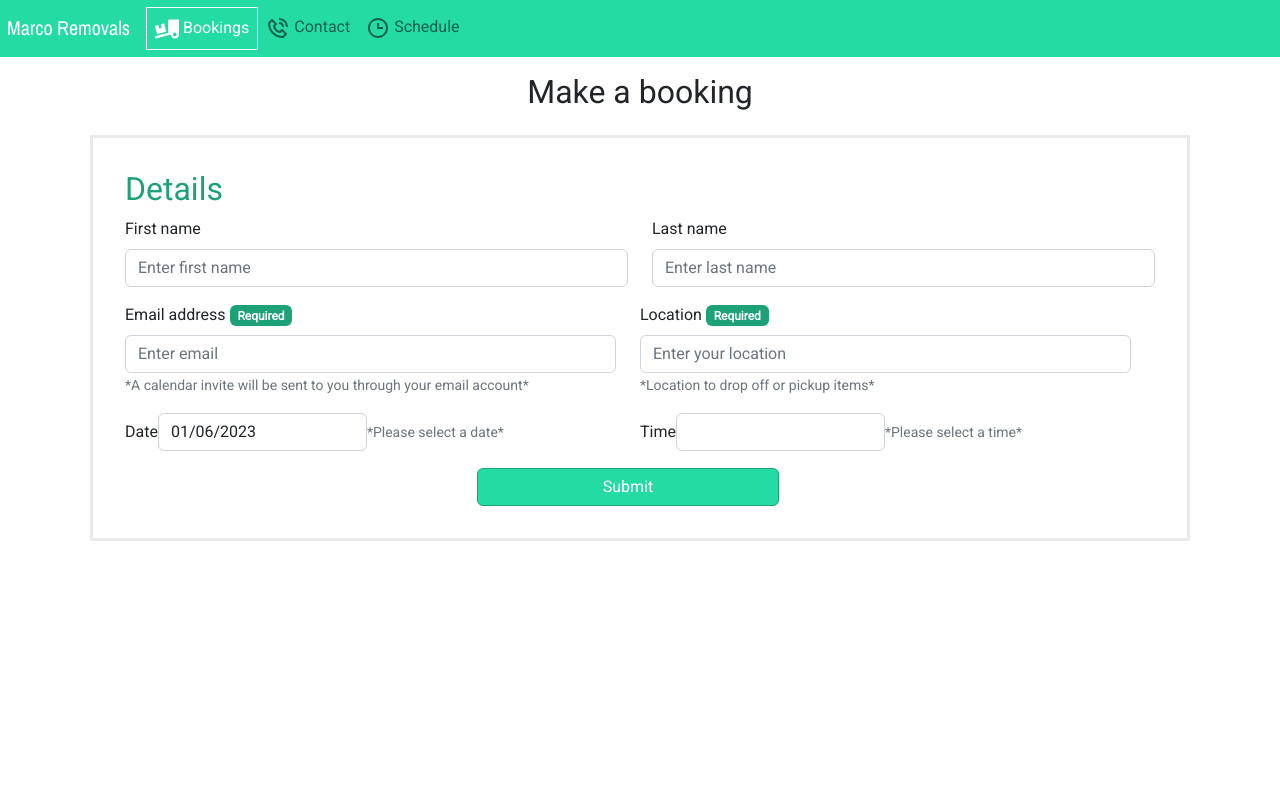
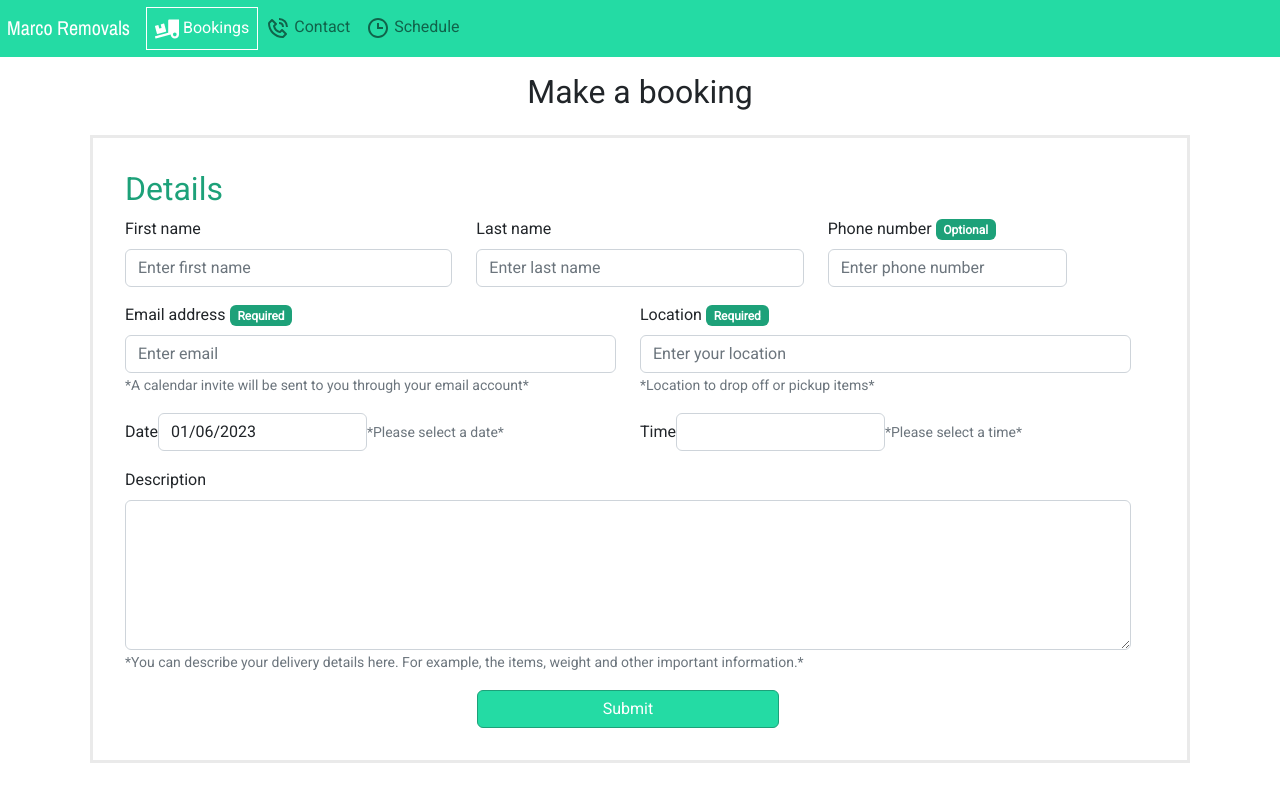
Before and after one commit to AbhikS847/marco-booking, a React (Create React App) app: page / in a window 1280 px wide. Built offline with nearby package versions, Linux system fonts and the light colour scheme.

Commit message:
date picker fixed

```diff
--- a/src/components/Booking.js
+++ b/src/components/Booking.js
@@ -10,30 +10,35 @@ const Booking = () => {
     const [startDate, setStartDate] = useState(Date.now());
     const [time, setTime] = useState('');
 
-
     return <div>
     <Container>
     <h2 className="text-center py-3">Make a booking</h2>
     <Form style={{padding:16, margin:8,border:'3px solid #eaeaea'}}>
     <Row style={{padding:16}}>
         <h2 style={{color:"#1da179"}}>Details</h2>
-        <Col xs={12} sm={6}>
+        <Col xs={12} sm={4}>
         <Form.Group className="mb-3" controlId="firstname">
         <Form.Label>First name</Form.Label>
         <Form.Control type="text" placeholder="Enter first name" />
       </Form.Group>
         </Col>
-        <Col xs={12} sm={6}>
+        <Col xs={12} sm={4}>
         <Form.Group className="mb-3" controlId="lastname">
         <Form.Label>Last name</Form.Label>
         <Form.Control type="text" placeholder="Enter last name" />
+      </Form.Group>
+        </Col>
+        <Col xs={12} sm={3}>
+        <Form.Group className="mb-3" controlId="phonenumber">
+        <Form.Label>Phone number <Badge bg="primary">Optional</Badge></Form.Label>
+        <Form.Control style={{WebkitAppearance:'none'}} type="number" placeholder="Enter phone number" />
       </Form.Group>
         </Col>
         <Row>
         <Col xs={12} sm={6}>
         <Form.Group className="mb-3" controlId="email">
         <Form.Label>Email address <Badge bg="primary">Required</Badge></Form.Label>
-        <Form.Control type="email" placeholder="Enter email" />
+        <Form.Control type="email" placeholder="Enter email" required/>
         <Form.Text className="text-muted">
         *A calendar invite will be sent to you through your email account*
         </Form.Text>
@@ -42,7 +47,7 @@ const Booking = () => {
         <Col xs={12} sm={6}>
         <Form.Group className="mb-3" controlId="location">
         <Form.Label>Location <Badge bg="primary">Required</Badge></Form.Label>
-        <Form.Control type="text" placeholder="Enter your location" />
+        <Form.Control type="text" placeholder="Enter your location" required />
         <Form.Text className="text-muted">
         *Location to drop off or pickup items*
         </Form.Text>
@@ -53,7 +58,7 @@ const Booking = () => {
         <Col xs={12} sm={6}>
         <Form.Group className="mb-3" controlId="date">
         <Form.Label>Date</Form.Label>
-        <ReactDatePicker className="form-control" selected={startDate} onChange={(date) => setStartDate(date)}/>
+        <ReactDatePicker className="form-control" selected={startDate} onChange={(date) => setStartDate(date)} required minDate={Date.now()}/>
         <Form.Text className="text-muted">
         *Please select a date*
         </Form.Text>
@@ -63,12 +68,23 @@ const Booking = () => {
         <Form.Group className="mb-3" controlId="time">
         <Form.Label>Time</Form.Label>
         <ReactDatePicker className="form-control" selected={time} onChange={(newTime) => setTime(newTime)} showTimeSelect showTimeSelectOnly timeIntervals={15} timeCaption="Time"
-      dateFormat="h:mm aa"/>
+      dateFormat="h:mm aa" required/>
         <Form.Text className="text-muted">
         *Please select a time*
         </Form.Text>
       </Form.Group>
         </Col>
+    </Row>
+    <Row>
+      <Col>
+      <Form.Group className="mb-3" controlId="textarea">
+      <Form.Label>Description</Form.Label>
+      <Form.Control className="form-control" style={{height:150}} as="textarea" aria-label="With textarea" />
+      <Form.Text className="text-muted">
+      *You can describe your delivery details here. For example, the items, weight and other important information.*
+        </Form.Text>
+      </Form.Group>
+      </Col>
     </Row>
     <Row>
         <Col className="text-center" xs={12} s={6}>
--- a/src/components/Contact.js
+++ b/src/components/Contact.js
@@ -1,6 +1,6 @@
 import React from 'react';
 import {AiTwotoneStar} from "react-icons/ai";
-import { Container, Card, Button} from 'react-bootstrap';
+import { Container, Card} from 'react-bootstrap';
 import { SiGmail } from "react-icons/si";
 import {GrInstagram} from "react-icons/gr";
 
@@ -25,7 +25,7 @@ const Contact = () => {
         <div className="d-flex justify-content-center">
         <a href="https://airtasker.com" style={{fontFamily:'Roboto'}}className="btn btn-primary btn mx-1" role="button" aria-pressed="true">Air tasker</a>
         <a href="https://gmail.com" style={{fontFamily:'Roboto'}}className="btn btn-primary btn mx-1" role="button" aria-pressed="true"><SiGmail size={20} /> Gmail</a>
-        <a href="https://instagram.com" style={{fontFamily:'Roboto'}}className="btn btn-primary btn mx-1" role="button" aria-pressed="true"><GrInstagram size={20} /> Instagram</a>
+        <a href="https://www.instagram.com/dmar.co/" style={{fontFamily:'Roboto'}}className="btn btn-primary btn mx-1" role="button" aria-pressed="true"><GrInstagram size={20} /> Instagram</a>
         </div>
       </Card.Body>
       <Card.Footer className="text-muted">Copyright Marco Removals 2022</Card.Footer>
--- a/src/styles/main.css
+++ b/src/styles/main.css
@@ -1,11 +1,17 @@
 @import url('https://fonts.googleapis.com/css2?family=Roboto&display=swap');
 @import url('https://fonts.googleapis.com/css2?family=Archivo+Narrow&family=Roboto&display=swap');
+
+input::-webkit-outer-spin-button,
+input::-webkit-inner-spin-button {
+  -webkit-appearance: none;
+  margin: 0;
+}
 
 *{
     font-family: 'Roboto', sans-serif;
 }
 
-input:focus{
+input:focus, textarea:focus{
     outline:none !important;
     box-shadow:none !important;
     border:1px solid #1a775b !important;
```
